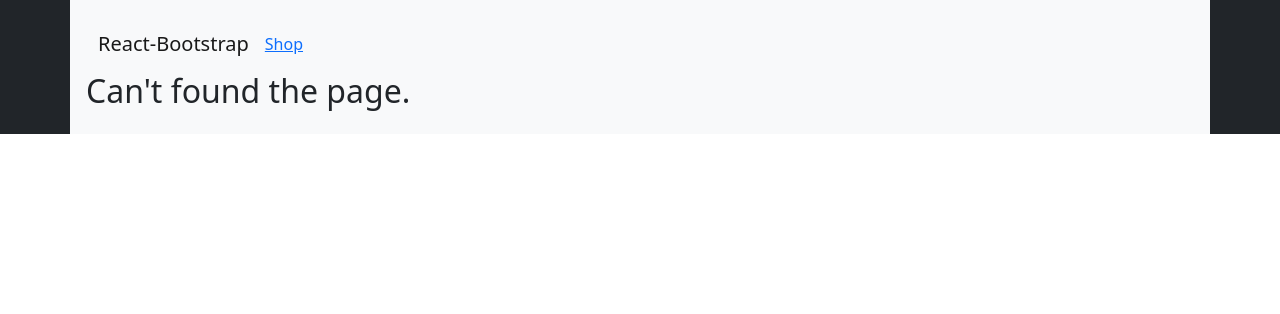
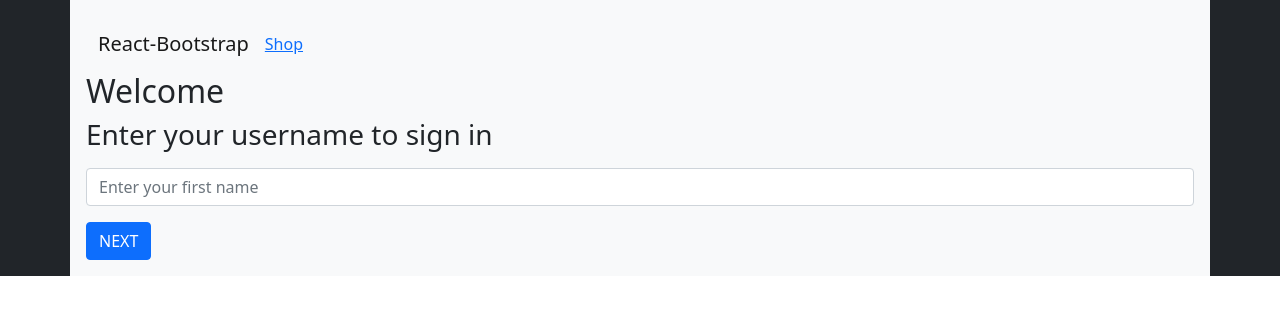
Before and after one commit to vr242kj/MyShop, a React (Create React App) app: page /login in a window 1280 px wide. Shown: the top 314 px of the page. Built offline with nearby package versions, Linux system fonts and the light colour scheme.

Commit message:
modul3 part 1

```diff
--- a/src/App.js
+++ b/src/App.js
@@ -1,18 +1,23 @@
 import {Navbar, Container, Nav} from "react-bootstrap";
-import {Routes, Route, Link, Navigate} from "react-router-dom";
-import NotFound from './components/NotFound';
+import {Routes, Route, Link, Navigate, useLocation} from "react-router-dom";
 import Shop from './components/Shop';
 import AboutProduct from './components/AboutProduct';
+import Login from './components/Login';
 import 'bootstrap/dist/css/bootstrap.min.css';
+import PrivateRoute from "./components/PrivateRoute";
+import Header from "./components/Header";
+import NotFound from "./components/NotFound";
 
 function App() {
+    let {pathname} = useLocation();
+
     return (
         <div className={'bg-dark'}>
             <div className="container bg-light p-3">
                 <Navbar bg="light" expand="lg">
                     <Container>
                         <Navbar.Brand href="#home">React-Bootstrap</Navbar.Brand>
-                    <Navbar.Toggle aria-controls="basic-navbar-nav" />
+                        <Navbar.Toggle aria-controls="basic-navbar-nav"/>
                         <Navbar.Collapse id="basic-navbar-nav">
                             <Nav className="me-auto">
                                 <Link to="/products" className={'ml-3'}>Shop</Link>
@@ -20,12 +25,15 @@ function App() {
                         </Navbar.Collapse>
                     </Container>
                 </Navbar>
-
+                {(pathname !== "/login" && localStorage.getItem("login")) && <Header/>}
                 <Routes>
-                <Route path="products" element={<Shop/>}/>
-                <Route path="products/product/:id" element={<AboutProduct/>}/>
-                <Route path="*" element={<NotFound/>}/>
+                    <Route path="/" element={<PrivateRoute />}>
+                        <Route path="/products" element={<Shop />}/>
                         <Route path="/" element={<Navigate to="/products"/>}/>
+                    </Route>
+                    <Route path="login" element={<Login />}/>
+                    <Route path="products/product/:id" element={<AboutProduct />}/>
+                    <Route path="/*" element={<NotFound />}/>
                 </Routes>
             </div>
         </div>
--- /dev/null
+++ b/src/components/Header.js
@@ -0,0 +1,7 @@
+import React from "react";
+
+function Header() {
+    return <h1>Hello, {localStorage.getItem("login")}</h1>
+}
+
+export default Header;
--- /dev/null
+++ b/src/components/Login.js
@@ -0,0 +1,39 @@
+import React, {useRef, useState} from "react";
+import {useNavigate} from 'react-router-dom'
+
+function Login() {
+    const nameRef = useRef(null);
+    // const [userLogin, setUserLogin] = useState('')
+    const [validationPass, setValidationPass] = useState(true);
+    const navigate = useNavigate()
+
+    function checkValidation(name) {
+        setValidationPass(name.trim().length >= 5);
+    }
+
+    function registerUser(e) {
+        if (validationPass) {
+            // setUserLogin(nameRef.current.value);
+            localStorage.setItem('login', nameRef.current.value);
+            navigate("/products");
+        }
+        e.preventDefault();
+    }
+
+    return <div>
+        <h2>Welcome</h2>
+        <form id="registration" onSubmit={registerUser}>
+            <h3>Enter your username to sign in</h3>
+            <input type="text" className={'form-control my-3'} onKeyUp={e => checkValidation(e.currentTarget.value)}
+                   placeholder={'Enter your first name'} ref={nameRef}/>
+            {
+                validationPass ? '' : <p className={'text-danger'}>Minimum 5 symbols</p>
+            }
+            <button className={'btn btn-primary'} type={'submit'}>
+                NEXT
+            </button>
+        </form>
+    </div>;
+}
+
+export default Login;
--- /dev/null
+++ b/src/components/PrivateRoute.js
@@ -0,0 +1,8 @@
+import React from 'react';
+import {Navigate, Outlet} from 'react-router-dom';
+
+function PrivateRoute() {
+    return localStorage.getItem("login") ? <Outlet/> : <Navigate to="/login"/>;
+}
+
+export default PrivateRoute;
```
Also changed, not shown: src/components/Product.js (+5 -5 lines), src/components/Shop.js (+11 -9 lines). Lines whose indentation alone changed are shown as unchanged.
